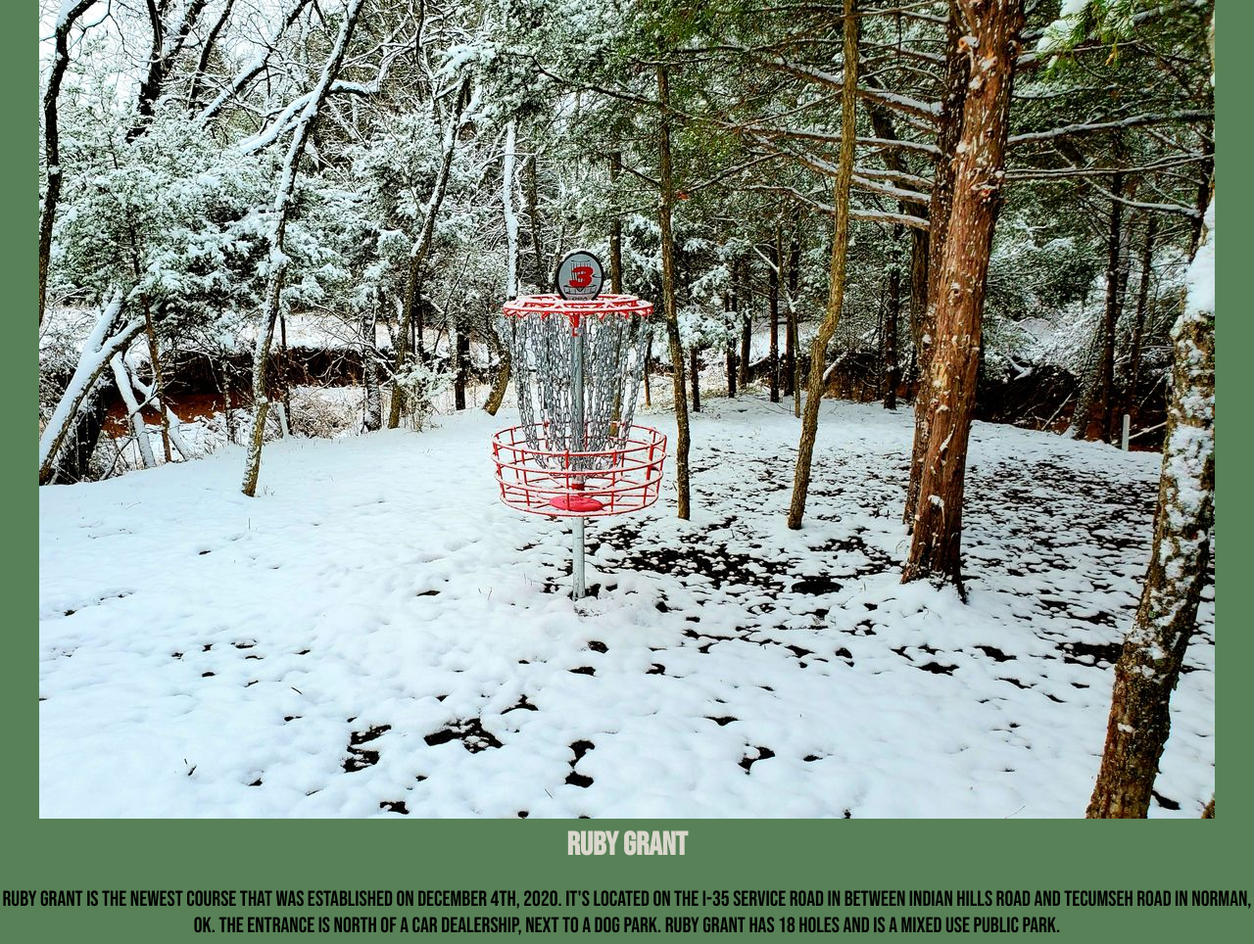
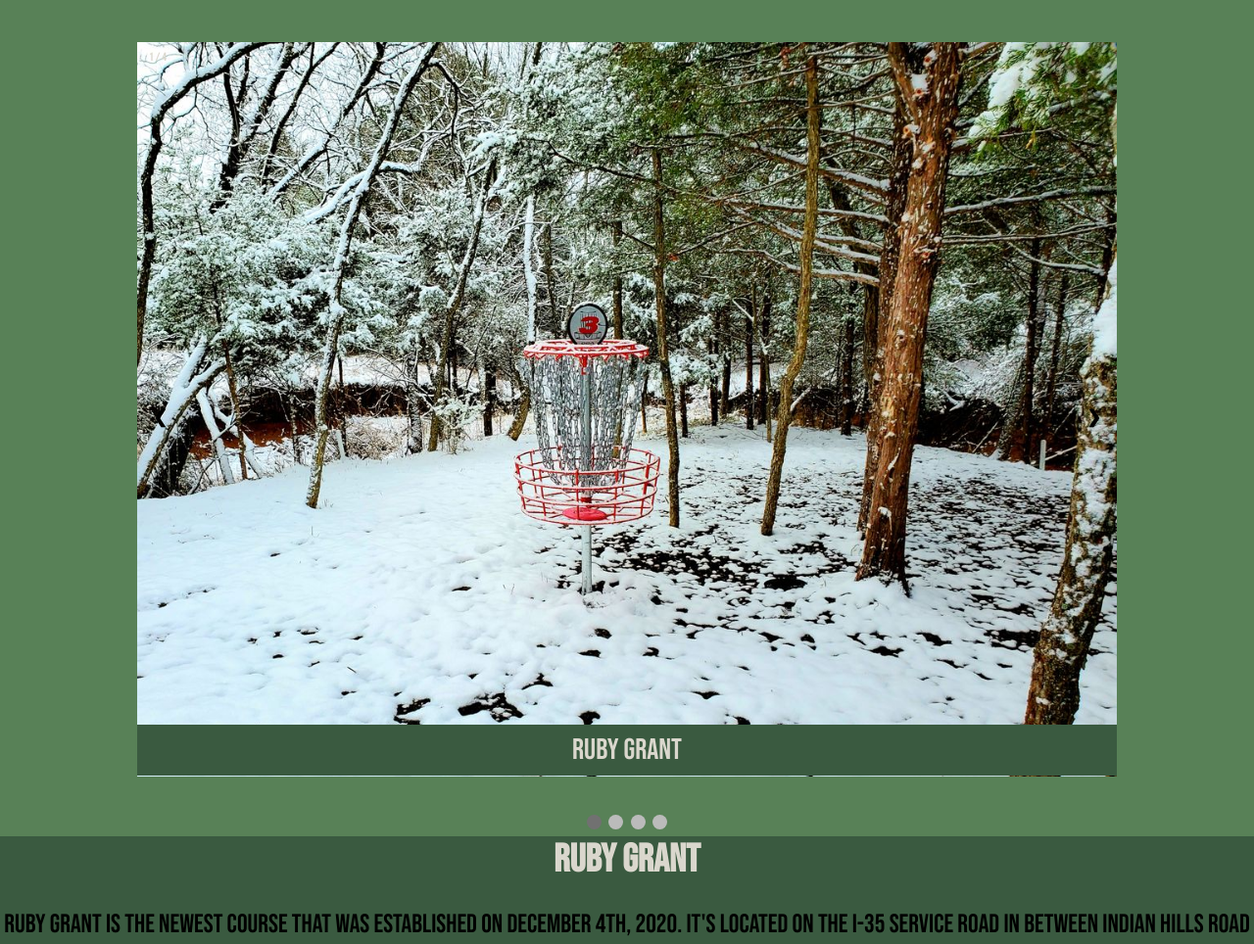
Before and after one commit to TuckTuck94/WDD130, a plain HTML site: page discgolfsite/courses.html in a window 1280 px wide. Shown: the part 434-1398 px from the top of the page at 98% size. Drawn offline with Linux system fonts and the light colour scheme.

Commit message:
added slideshow of courses. Using this for sub

```diff
--- a/discgolfsite/courses.html
+++ b/discgolfsite/courses.html
@@ -19,30 +19,95 @@
             <a href="site-plan-disc.html">Site Plan</a>
         </nav>
     </header>
-    <div id="discsintro">
-        <section id="disc-intro-msg">
-            <h1 class="disc-title">My Favorite Courses</h1>
+    <div id="coursesintro">
+        <section id="courses-intro-msg">
+            <h1 class="courses-title">My Favorite Courses</h1>
             <h4>The Courses I Play</h4>
         </section>
     </div>
+    <!-- Slideshow container -->
+<div class="slideshow-container">
+
+    <!-- Full-width images with number and caption text -->
+    <div class="mySlides fade">
+      <div class="numbertext">1 / 4</div>
+      <img src="images/Courses Near Author/rubygrant.jpg" style="width:100%">
+      <div class="text">Ruby Grant</div>
+    </div>
+
+    <div class="mySlides fade">
+      <div class="numbertext">2 / 4</div>
+      <img src="images/Courses Near Author/lionspark.jpg" style="width:100%">
+      <div class="text">Northeast Lions Park</div>
+    </div>
+
+    <div class="mySlides fade">
+      <div class="numbertext">3 / 4</div>
+      <img src="images/Courses Near Author/colonialestates.jpg" style="width:100%">
+      <div class="text">Colonial Estates</div>
+    </div>
+
+    <div class="mySlides fade">
+        <div class="numbertext">4 / 4</div>
+        <img src="images/Courses Near Author/griffinpark.jpg" style="width:100%">
+        <div class="text">Griffin Park</div>
+      </div>
+
+    <!-- Next and previous buttons -->
+    <a class="prev" onclick="plusSlides(-1)">❮</a>
+    <a class="next" onclick="plusSlides(1)">❯</a>
+  </div>
+  <br>
+
+  <!-- The dots/circles -->
+  <div style="text-align:center">
+    <span class="dot" onclick="currentSlide(1)"></span>
+    <span class="dot" onclick="currentSlide(2)"></span>
+    <span class="dot" onclick="currentSlide(3)"></span>
+    <span class="dot" onclick="currentSlide(4)"></span>
+  </div>
+  <script>
+    let slideIndex = 1;
+    showSlides(slideIndex);
+
+    function plusSlides(n) {
+      showSlides(slideIndex += n);
+    }
+
+    function currentSlide(n) {
+      showSlides(slideIndex = n);
+    }
+
+    function showSlides(n) {
+      let i;
+      let slides = document.getElementsByClassName("mySlides");
+      let dots = document.getElementsByClassName("dot");
+      if (n > slides.length) {slideIndex = 1}
+      if (n < 1) {slideIndex = slides.length}
+      for (i = 0; i < slides.length; i++) {
+        slides[i].style.display = "none";
+      }
+      for (i = 0; i < dots.length; i++) {
+        dots[i].className = dots[i].className.replace(" active", "");
+      }
+      slides[slideIndex-1].style.display = "block";
+      dots[slideIndex-1].className += " active";
+    }
+    </script>
     <main class="home-grid">
         <section class="ruby-grant">
-            <img class="ruby-grant-img" src="images/Courses Near Author/rubygrant.jpg" alt="ruby grant">
             <h2>Ruby Grant</h2>
             <p>Ruby Grant is the newest course that was established on December 4th, 2020. It's located on the I-35 Service Road in between Indian Hills Road and Tecumseh Road in Norman, OK. The entrance is north of a car dealership, next to a dog park. Ruby Grant has 18 holes and is a mixed use public park.</p>
         </section>
         <section class="lions-park">
-            <img class="lions-park-img" src="images/Courses Near Author/lionspark.jpg" alt="northeast lions park">
             <h2>Northeast Lions Park</h2>
             <p>Established in 1976, Northeast Lions Park is one of the oldest courses in all of the US. With a good mix of open and wooded areas, this course is best for those wanting to learn the sport. The course has 18 holes, with Hole 3 dedicated to a player known as "Foggy" who loved the course til his death.</p>
         </section>
-        <section class="Colonial Estates">
-            <img class="colonial-img" src="images/Courses Near Author/colonialestates.jpg" alt="colonial estates">
+        <section class="colonial-estates">
             <h2>Colonial Estates</h2>
             <p>Colonial Estates is the Second Oldest Course in Norman, OK. Established in 1990, it is a mixed course with open and wooded shots. While it's not difficult, many fairways play along or across a creek notorious for eating discs! If you're afraid of losing them, consider skipping holes 2, 11, and 13.</p>
         </section>
         <section class="griffin-memorial">
-            <img class="griffin-img" src="images/Courses Near Author/griffinpark.jpg" alt="griffin park">
             <h2>Griffin Memorial</h2>
             <p>The course that offers the most challenge, in my personal opinion would have to be Griffin Memorial! Established in 2005 it has long fairways, open shots, and notoriously difficult wooded areas with trees that are guaranteed to make you bogey! If you can brave its difficulty, then the course is incredibly fun!</p>
         </section>
--- a/discgolfsite/styles/style.css
+++ b/discgolfsite/styles/style.css
@@ -53,6 +53,29 @@ nav a:hover{
 h2{
     color:#DAD7CD
 }
+h4, .courses-title{
+    color:#DAD7CD;
+    font-size: 2em;
+    text-align: center;
+}
+.ruby-grant, .ruby-grant p{
+    text-align:center;
+    background-color:#3A5A40;
+    font-size: 20pt;
+}
+.lions-park, .lions-park p{
+    text-align:center;
+    font-size: 20pt;
+}
+.colonial-estates, .colonial-estates p{
+    text-align:center;
+    background-color:#3A5A40;
+    font-size: 20pt;
+}
+.griffin-memorial, .griffin-memorial p{
+    text-align:center;
+    font-size: 20pt;
+}
 div{
     max-width: 1600px;
     margin: 0 auto;
@@ -63,6 +86,7 @@ div{
     align-self: center;
 }
 #awesome {
+    border: 10px solid #A3B18A;
     display: grid;
     grid-template-columns: 1fr 3fr 1fr;
     margin-top: -100px;
@@ -125,3 +149,91 @@ footer{
         background-color:#3A5A40;
         border: 10px solid #DAD7CD;
     }
+    * {box-sizing:border-box}
+
+    /* Slideshow container */
+    .slideshow-container {
+      max-width: 1000px;
+      position: relative;
+      margin: auto;
+    }
+
+    /* Hide the images by default */
+    .mySlides {
+      display: none;
+    }
+
+    /* Next & previous buttons */
+    .prev, .next {
+      cursor: pointer;
+      position: absolute;
+      top: 50%;
+      width: auto;
+      margin-top: -22px;
+      padding: 16px;
+      color: #;
+      font-weight: bold;
+      font-size: 18px;
+      transition: 0.6s ease;
+      border-radius: 0 3px 3px 0;
+      user-select: none;
+    }
+
+    /* Position the "next button" to the right */
+    .next {
+      right: 0;
+      border-radius: 3px 0 0 3px;
+    }
+
+    /* On hover, add a black background color with a little bit see-through */
+    .prev:hover, .next:hover {
+      background-color:#588157;
+    }
+
+    /* Caption text */
+    .text {
+      color: #DAD7CD;
+      background-color:#3A5A40;
+      font-size: 30px;
+      padding: 8px 12px;
+      position: absolute;
+      bottom: 8px;
+      width: 100%;
+      text-align: center;
+    }
+
+    /* Number text (1/3 etc) */
+    .numbertext {
+      color: #DAD7CD;
+      font-size: 12px;
+      padding: 8px 12px;
+      position: absolute;
+      top: 0;
+    }
+
+    /* The dots/bullets/indicators */
+    .dot {
+      cursor: pointer;
+      height: 15px;
+      width: 15px;
+      margin: 0 2px;
+      background-color: #bbb;
+      border-radius: 50%;
+      display: inline-block;
+      transition: background-color 0.6s ease;
+    }
+
+    .active, .dot:hover {
+      background-color: #717171;
+    }
+
+    /* Fading animation */
+    .fade {
+      animation-name: fade;
+      animation-duration: 1.5s;
+    }
+
+    @keyframes fade {
+      from {opacity: .4}
+      to {opacity: 1}
+    }
```
Also changed, not shown: discgolfsite/images/Courses Near Author/colonialestates.jpg, discgolfsite/images/Courses Near Author/griffinpark.jpg, discgolfsite/images/Courses Near Author/lionspark.jpg.
